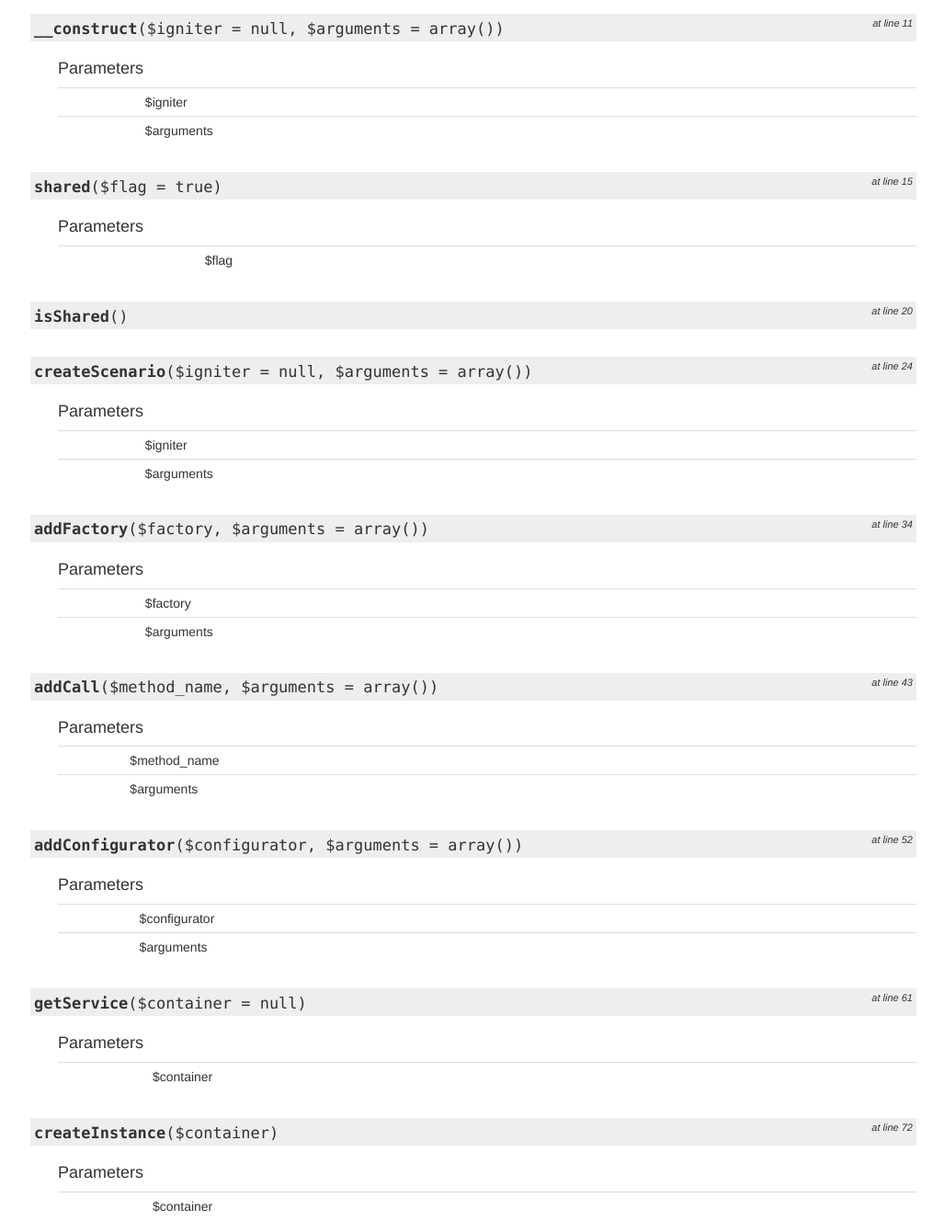
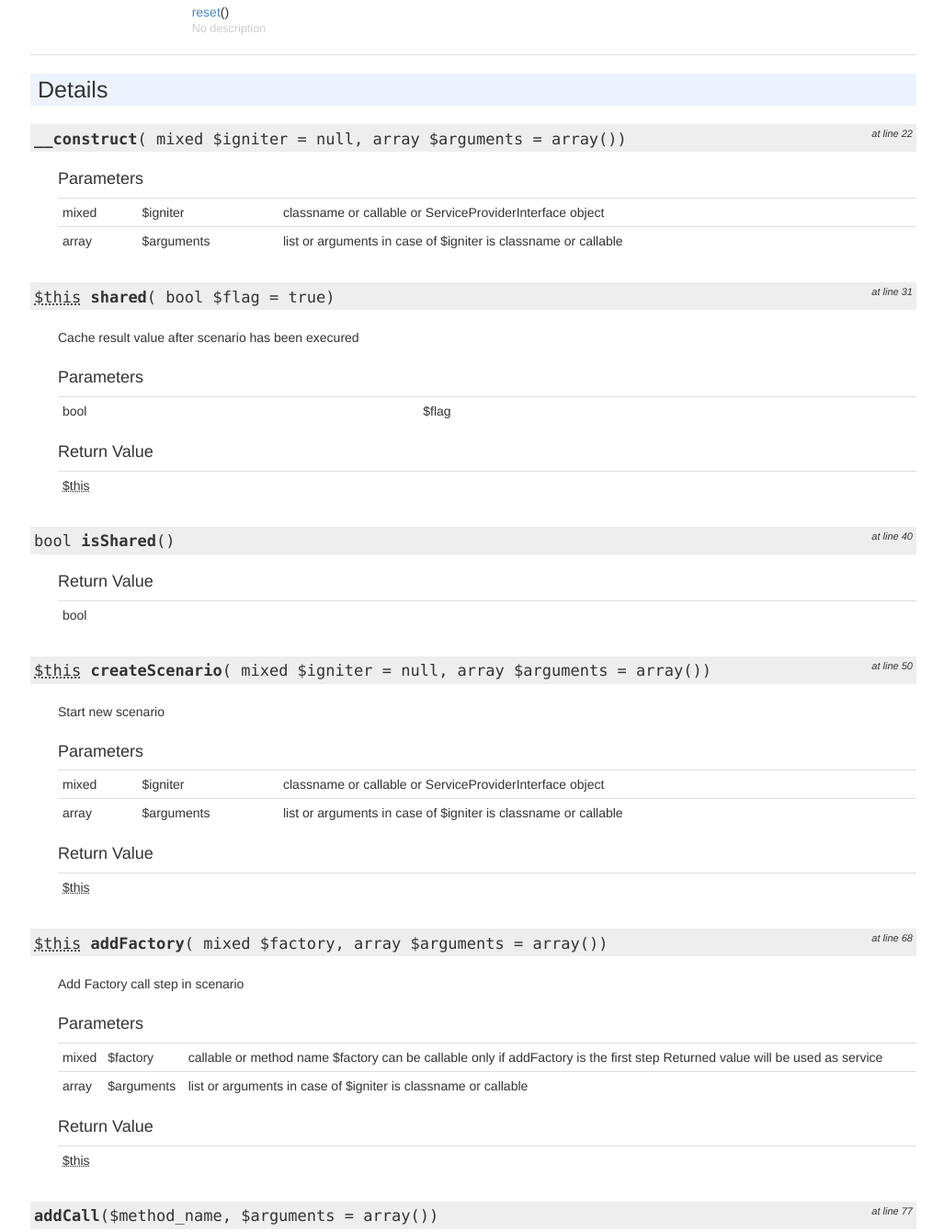
Before and after one commit to webreactor/webreactor.github.io, a plain HTML site: page Reactor/ServiceContainer/ServiceProvider.html in a window 1280 px wide. Shown: the part 1058-2398 px from the top of the page at 92% size, without its empty margins (253-1280 px from the left). Drawn offline with Linux system fonts and the light colour scheme.

Commit message:
Docs update

```diff
--- a/Reactor/ServiceContainer/ServiceProvider.html
+++ b/Reactor/ServiceContainer/ServiceProvider.html
@@ -80,6 +80,10 @@
         <a href="../../Reactor/ServiceContainer/ServiceProviderInterface.html"><abbr title="Reactor\ServiceContainer\ServiceProviderInterface">ServiceProviderInterface</abbr></a>
 </p>
 
+            <div class="description">
+            <p>Service factory. Scenario based.</p>            <p>Service is an object or value
+Can cache instance to share it.
+If scenario steps arguments that implement ServiceProviderInterface - will be resolved when scenario is executed</p>        </div>
 
 
 
@@ -93,7 +97,9 @@
 
                 </div>
                 <div class="col-md-8 type">
-                    <a href="#method___construct">__construct</a>($igniter = null, $arguments = array())
+                    <a href="#method___construct">__construct</a>(
+    mixed $igniter = null,
+    array $arguments = array())
                                             <p class="no-description">No description</p>
                                     </div>
                 <div class="col-md-2"></div>
@@ -101,18 +107,18 @@
                     <div class="row">
                 <div class="col-md-2 type">
 
-
+    <abbr title="Reactor\ServiceContainer\$this">$this</abbr>
                 </div>
                 <div class="col-md-8 type">
-                    <a href="#method_shared">shared</a>($flag = true)
-                                            <p class="no-description">No description</p>
-                                    </div>
+                    <a href="#method_shared">shared</a>(
+    bool $flag = true)
+                                            <p>Cache result value after scenario has been execured</p>                </div>
                 <div class="col-md-2"></div>
             </div>
                     <div class="row">
                 <div class="col-md-2 type">
 
-
+    bool
                 </div>
                 <div class="col-md-8 type">
                     <a href="#method_isShared">isShared</a>()
@@ -123,23 +129,25 @@
                     <div class="row">
                 <div class="col-md-2 type">
 
-
+    <abbr title="Reactor\ServiceContainer\$this">$this</abbr>
                 </div>
                 <div class="col-md-8 type">
-                    <a href="#method_createScenario">createScenario</a>($igniter = null, $arguments = array())
-                                            <p class="no-description">No description</p>
-                                    </div>
+                    <a href="#method_createScenario">createScenario</a>(
+    mixed $igniter = null,
+    array $arguments = array())
+                                            <p>Start new scenario</p>                </div>
                 <div class="col-md-2"></div>
             </div>
                     <div class="row">
                 <div class="col-md-2 type">
 
-
+    <abbr title="Reactor\ServiceContainer\$this">$this</abbr>
                 </div>
                 <div class="col-md-8 type">
-                    <a href="#method_addFactory">addFactory</a>($factory, $arguments = array())
-                                            <p class="no-description">No description</p>
-                                    </div>
+                    <a href="#method_addFactory">addFactory</a>(
+    mixed $factory,
+    array $arguments = array())
+                                            <p>Add Factory call step in scenario</p>                </div>
                 <div class="col-md-2"></div>
             </div>
                     <div class="row">
@@ -216,10 +224,12 @@
             <div id="method-details">
                     <div class="method-item">
                     <h3 id="method___construct">
-        <div class="location">at line 11</div>
+        <div class="location">at line 22</div>
         <code>
 
-    <strong>__construct</strong>($igniter = null, $arguments = array())</code>
+    <strong>__construct</strong>(
+    mixed $igniter = null,
+    array $arguments = array())</code>
     </h3>
     <div class="details">
                 <div class="tags">
@@ -227,16 +237,16 @@
 
                     <table class="table table-condensed">
                     <tr>
-                <td></td>
+                <td>
+    mixed</td>
                 <td>$igniter</td>
-                <td>
-</td>
+                <td>classname or callable or ServiceProviderInterface object</td>
             </tr>
                     <tr>
-                <td></td>
+                <td>
+    array</td>
                 <td>$arguments</td>
-                <td>
-</td>
+                <td>list or arguments in case of $igniter is classname or callable</td>
             </tr>
             </table>
 
@@ -249,24 +259,39 @@
             </div>
                     <div class="method-item">
                     <h3 id="method_shared">
-        <div class="location">at line 15</div>
+        <div class="location">at line 31</div>
         <code>
-
-    <strong>shared</strong>($flag = true)</code>
+    <abbr title="Reactor\ServiceContainer\$this">$this</abbr>
+    <strong>shared</strong>(
+    bool $flag = true)</code>
     </h3>
     <div class="details">
+                    <div class="method-description">
+                                    <p>Cache result value after scenario has been execured</p>                                </div>
                 <div class="tags">
                             <h4>Parameters</h4>
 
                     <table class="table table-condensed">
                     <tr>
-                <td></td>
+                <td>
+    bool</td>
                 <td>$flag</td>
                 <td>
 </td>
             </tr>
             </table>
 
+
+                            <h4>Return Value</h4>
+
+                    <table class="table table-condensed">
+        <tr>
+            <td>
+    <abbr title="Reactor\ServiceContainer\$this">$this</abbr></td>
+            <td>
+</td>
+        </tr>
+    </table>
 
 
 
@@ -276,13 +301,24 @@
             </div>
                     <div class="method-item">
                     <h3 id="method_isShared">
-        <div class="location">at line 20</div>
+        <div class="location">at line 40</div>
         <code>
-
+    bool
     <strong>isShared</strong>()</code>
     </h3>
     <div class="details">
                 <div class="tags">
+
+                            <h4>Return Value</h4>
+
+                    <table class="table table-condensed">
+        <tr>
+            <td>
+    bool</td>
+            <td>
+</td>
+        </tr>
+    </table>
 
 
 
@@ -292,30 +328,45 @@
             </div>
                     <div class="method-item">
                     <h3 id="method_createScenario">
-        <div class="location">at line 24</div>
+        <div class="location">at line 50</div>
         <code>
-
-    <strong>createScenario</strong>($igniter = null, $arguments = array())</code>
+    <abbr title="Reactor\ServiceContainer\$this">$this</abbr>
+    <strong>createScenario</strong>(
+    mixed $igniter = null,
+    array $arguments = array())</code>
     </h3>
     <div class="details">
+                    <div class="method-description">
+                                    <p>Start new scenario</p>                                </div>
                 <div class="tags">
                             <h4>Parameters</h4>
 
                     <table class="table table-condensed">
                     <tr>
-                <td></td>
+                <td>
+    mixed</td>
                 <td>$igniter</td>
-                <td>
-</td>
+                <td>classname or callable or ServiceProviderInterface object</td>
             </tr>
                     <tr>
-                <td></td>
+                <td>
+    array</td>
                 <td>$arguments</td>
-                <td>
-</td>
+                <td>list or arguments in case of $igniter is classname or callable</td>
             </tr>
             </table>
 
+
+                            <h4>Return Value</h4>
+
+                    <table class="table table-condensed">
+        <tr>
+            <td>
+    <abbr title="Reactor\ServiceContainer\$this">$this</abbr></td>
+            <td>
+</td>
+        </tr>
+    </table>
 
 
 
@@ -325,30 +376,47 @@
             </div>
                     <div class="method-item">
                     <h3 id="method_addFactory">
-        <div class="location">at line 34</div>
+        <div class="location">at line 68</div>
         <code>
-
-    <strong>addFactory</strong>($factory, $arguments = array())</code>
+    <abbr title="Reactor\ServiceContainer\$this">$this</abbr>
+    <strong>addFactory</strong>(
+    mixed $factory,
+    array $arguments = array())</code>
     </h3>
     <div class="details">
+                    <div class="method-description">
+                                    <p>Add Factory call step in scenario</p>                                </div>
                 <div class="tags">
                             <h4>Parameters</h4>
 
                     <table class="table table-condensed">
                     <tr>
-                <td></td>
+                <td>
+    mixed</td>
                 <td>$factory</td>
-                <td>
-</td>
+                <td>callable or method name
+ $factory can be callable only if addFactory is the first step
+ Returned value will be used as service</td>
             </tr>
                     <tr>
-                <td></td>
+                <td>
+    array</td>
                 <td>$arguments</td>
-                <td>
-</td>
+                <td>list or arguments in case of $igniter is classname or callable</td>
             </tr>
             </table>
 
+
+                            <h4>Return Value</h4>
+
+                    <table class="table table-condensed">
+        <tr>
+            <td>
+    <abbr title="Reactor\ServiceContainer\$this">$this</abbr></td>
+            <td>
+</td>
+        </tr>
+    </table>
 
 
 
@@ -358,7 +426,7 @@
             </div>
                     <div class="method-item">
                     <h3 id="method_addCall">
-        <div class="location">at line 43</div>
+        <div class="location">at line 77</div>
         <code>
 
     <strong>addCall</strong>($method_name, $arguments = array())</code>
@@ -391,7 +459,7 @@
             </div>
                     <div class="method-item">
                     <h3 id="method_addConfigurator">
-        <div class="location">at line 52</div>
+        <div class="location">at line 86</div>
         <code>
 
     <strong>addConfigurator</strong>($configurator, $arguments = array())</code>
@@ -424,7 +492,7 @@
             </div>
                     <div class="method-item">
                     <h3 id="method_getService">
-        <div class="location">at line 61</div>
+        <div class="location">at line 95</div>
         <code>
 
     <strong>getService</strong>($container = null)</code>
@@ -451,7 +519,7 @@
             </div>
                     <div class="method-item">
                     <h3 id="method_createInstance">
-        <div class="location">at line 72</div>
+        <div class="location">at line 106</div>
         <code>
 
     <strong>createInstance</strong>($container)</code>
@@ -478,7 +546,7 @@
             </div>
                     <div class="method-item">
                     <h3 id="method_resolveProviders">
-        <div class="location">at line 82</div>
+        <div class="location">at line 116</div>
         <code>
 
     <strong>resolveProviders</strong>($data, $container)</code>
@@ -511,7 +579,7 @@
             </div>
                     <div class="method-item">
                     <h3 id="method_reset">
-        <div class="location">at line 125</div>
+        <div class="location">at line 159</div>
         <code>
 
     <strong>reset</strong>()</code>
```
Also changed, not shown: classes.html (+1 -2 lines), doc-index.html (+4 -8 lines), sami.js, 1 other file.
